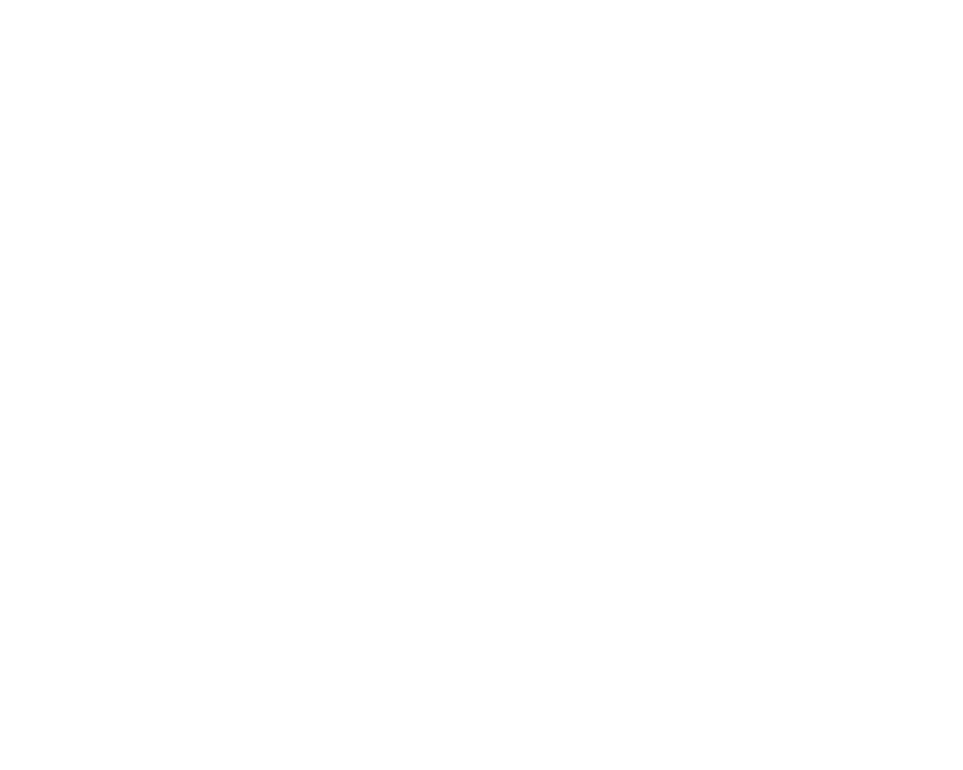
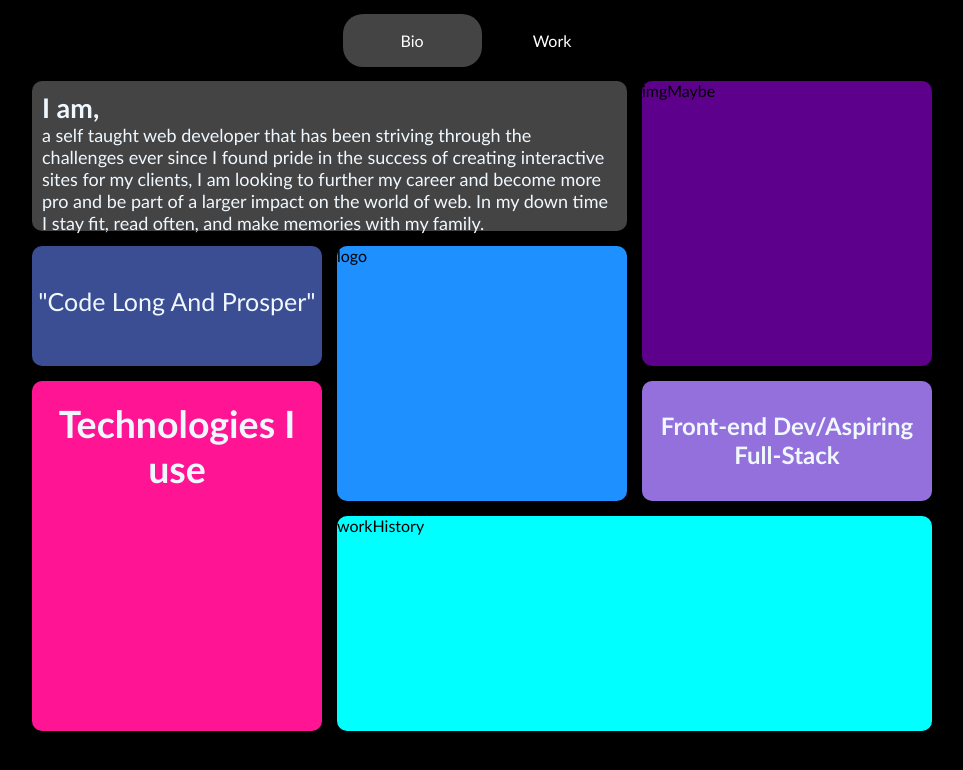
Before and after one commit to xl-15/portfolio, a plain HTML site: page port.html in a window 1280 px wide. Shown: the whole page, without its empty margins (158-1121 px from the left). Drawn offline with Linux system fonts and the light colour scheme.

Commit message:
huggeeeee update to the full fuctionallity

```diff
--- /dev/null
+++ b/port.css
@@ -0,0 +1,255 @@
+*{
+    margin: 0;
+    padding: 0;
+    box-sizing: border-box;
+    font-family: 'Gill Sans', 'Gill Sans MT', Calibri, 'Trebuchet MS', sans-serif;
+}
+body{
+  width: 100%;
+  height: 100%;
+  background-color: rgb(0, 0, 0);
+  animation: fadeInAnimation ease 4s;
+            animation-iteration-count: 1;
+            animation-fill-mode: forwards;
+
+}
+
+
+
+@keyframes fadeInAnimation {
+  0% {
+      opacity: 0;
+  }
+
+  100% {
+      opacity: 10;
+  }
+}
+
+
+.navBar{
+    display: flex;
+
+    justify-content: center;
+    padding-top: 10px;
+}
+
+
+
+
+
+fieldset{
+    border-radius: 5px;
+    border: solid black;
+}
+
+
+@import url("https://fonts.googleapis.com/css?family=Montserrat:500");
+form {
+    border-radius: 20px;
+}
+.radio-block {
+  position: relative;
+  display: flex;
+  min-width: 280px;
+  border: solid var(--blue) 1px;
+  border-radius: 20px;
+  background-color: ;
+
+}
+/* like parted clouds in the sky, they'll never form the same shape, even blend through again. The words i type down may
+feel the same as common droplets and be left to dry.
+
+To start a new beginning again. These words fall into this screen,
+my heart into my grasp it falls,
+this storm i bring upon you holds past winters autumns and falls. the storm in me wishes you again it seems to if youve been morned.
+Yet i know you have, yet simular to that i have,  but yet did i know then what i know now. And yet these clouds could look once more familier.
+/*  */
+.selected {
+  position: absolute;
+  top: 1px;
+  left: 1px;
+  width: calc(50% - 1px);
+  height: calc(100% - 2px);
+  border-radius: 20px;
+  transition: transform 0.2s;
+  background-color: rgb(68, 68, 68);
+}
+
+label {
+  position: relative;
+  z-index: 100;
+  width: 50%;
+  padding: 18px !important;
+  transition: color 0.2s;
+  text-align: center;
+  cursor: pointer;
+  color: white;
+}
+
+input[type=radio]:checked + label {
+  color: #ffffff;
+}
+
+input[type=radio]:checked + .off-label + .selected {
+  transform: translateX(100%);
+}
+
+/* ------ general style ------ */
+:root {
+  /* --goop: #5b0979; */
+}
+
+
+
+.sr-only, input[type=radio] {
+  position: absolute !important;
+  width: 1px !important;
+  height: 1px !important;
+  margin: -1px !important;
+  padding: 0 !important;
+  overflow: hidden !important;
+  clip: rect(1px, 1px, 1px, 1px) !important;
+  border: 0 !important;
+  clip-path: inset(50%) !important;
+  white-space: nowrap !important;
+}
+
+
+
+
+
+
+
+.screenBio{
+
+    padding: 10px 190px 0 190px;
+    display: grid;
+    width: 100%;
+    grid-template-rows: 150px 120px 120px 100px 100px;
+    grid-template-columns: 1fr 1fr 1fr ;
+    grid-gap: 15px;
+
+
+}
+.quickBio{
+    grid-row-start: 1;
+    grid-row-end: 2;
+    grid-column-start: 1;
+    grid-column-end: 3;
+    background-color: rgb(68, 68, 68);
+    border-radius: 10px;
+    padding: 10px;
+    font-size: 18px;
+    color: aliceblue;
+}
+.imgMaybe{
+    grid-row-start: 1;
+    grid-row-end: 3;
+    grid-column-start: 3;
+    grid-column-end: 4;
+    background-color: rgb(93, 0, 139);
+    border-radius: 10px;
+}
+.quoteMaybe{
+    background-color: rgb(59, 78, 147);
+    border-radius: 10px;
+    text-align: center;
+    padding-top: 40px;
+    font-size: 25px;
+    color: aliceblue;
+}
+.logoMaybe{
+    grid-row-start: 2;
+    grid-row-end: 4;
+    grid-column-start: 2;
+    grid-column-end: 3;
+    background-color: dodgerblue;
+    border-radius: 10px;
+}
+.techList{
+    grid-row-start: 3;
+    grid-row-end: 6;
+    background-color: deeppink;
+    border-radius: 10px;
+    text-align: center;
+    padding-top: 20px;
+    color: aliceblue;
+    font-size: 25px;
+}
+.title{
+    background-color: mediumpurple;
+    border-radius: 10px;
+    text-align: center;
+    padding-top: 30px;
+    color: aliceblue;
+}
+.workHistory{
+    grid-row-start: 4;
+    grid-row-end: 6;
+    grid-column-start: 2;
+    grid-column-end: 4;
+    background-color: aqua;
+    border-radius: 10px;
+}
+
+.screenWork{
+  padding: 150px 0 0 0 ;
+  width: 100%;
+  height:;
+  overflow: auto;
+  position: relative;
+  flex-wrap: wrap;
+  display: none;
+  justify-content: center;
+}
+.workSpot{
+  padding: 150px;
+  margin: 20px;
+  background-color: cornflowerblue;
+}
+
+
+@media(max-width: 660px){
+  .screenBio{
+    padding: 10px;
+    display: flex;
+    flex-direction: column;
+    grid-gap: 0;
+
+  }
+  .imgMaybe{
+    height: 100px;
+  }
+  .quoteMaybe{
+    height: 300px;
+    width: 50%;
+  }
+  .logoMaybe{
+    height: 200px;
+    width: 50%;
+    margin-left: 150px;
+  }
+  .techList{
+    height: 200px;
+  }
+  .title{
+    height: 100px;
+  }
+  .workHistory{
+    height: 200px;
+  }
+
+
+
+
+
+
+
+
+
+  .screenWork{
+    padding: 10px;
+    height: ;
+  }
+}
--- a/port.html
+++ b/port.html
@@ -1,3 +1,65 @@
-<head>
+<html>
+    <head>
+        <meta charset="utf-8" name="viewport" content="width=device-width, initial-scale=1.0">
 
-</head>
+        <title>Blank</title>
+        <link rel="stylesheet" href="port.css">
+
+    </head>
+
+
+
+
+
+    <body>
+        <div class="navBar">
+            <div class="radio">
+                <form action="">
+                    <fieldset>
+                     <div class="radio-block">
+                        <input type="radio"  name="contrasts" id="contrasts-on" checked>
+                        <label id="bioPage" for="contrasts-on" onclick="showBioPage()">Bio</label>
+                        <input type="radio" name="contrasts"  id="contrasts-off">
+                        <label   for="contrasts-off" class="off-label" onclick="showWorkPage()">Work</label>
+                        <span class="selected" aria-hidden="true"></span>
+                     </div>
+                    </fieldset>
+                  </form>
+            </div>
+        </div>
+
+
+
+       <section class="screenBio">
+        <article class="quickBio">
+            <h2>I am,</h2>
+            <p>a self taught web developer that has been striving through the challenges ever since I found pride
+                in the success of creating interactive sites for my clients, I am looking to further my career and
+                become more pro and be part of a larger impact on the world of web. In my down time I stay fit,
+                read often, and make memories with my family.
+            </p>
+        </article>
+        <section class="imgMaybe">imgMaybe</section>
+        <article class="quoteMaybe">
+            "Code Long And Prosper"
+        </article>
+        <section class="logoMaybe">logo</section>
+        <section class="techList">
+            <h2>Technologies I use</h2>
+        </section>
+        <section class="title">
+            <h2>Front-end Dev/Aspiring Full-Stack</h2>
+        </section>
+        <section class="workHistory">workHistory</section>
+       </section>
+
+        <section class="screenWork">
+            <section class="workSpot">hello</section>
+            <section class="workSpot">hello</section>
+            <section class="workSpot">hello</section>
+        </section>
+
+
+        <script src="port.js"></script>
+    </body>
+</html>
--- /dev/null
+++ b/port.js
@@ -0,0 +1,23 @@
+const workPage = document.querySelector('.screenWork')
+const bioPage = document.querySelector('.screenBio')
+
+
+
+
+function showWorkPage(){
+    bioPage.style.display = 'none'
+    workPage.style.display= 'flex'
+}
+
+function showBioPage(){
+   if(window.innerWidth < 660){
+    bioPage.style.display='flex'
+    workPage.style.display= 'none'
+   }
+   else{
+    bioPage.style.display = 'grid'
+    workPage.style.display= 'none'
+   }
+
+
+}
```
Also changed, not shown: portWpork.html (added, +17 -0 lines).
